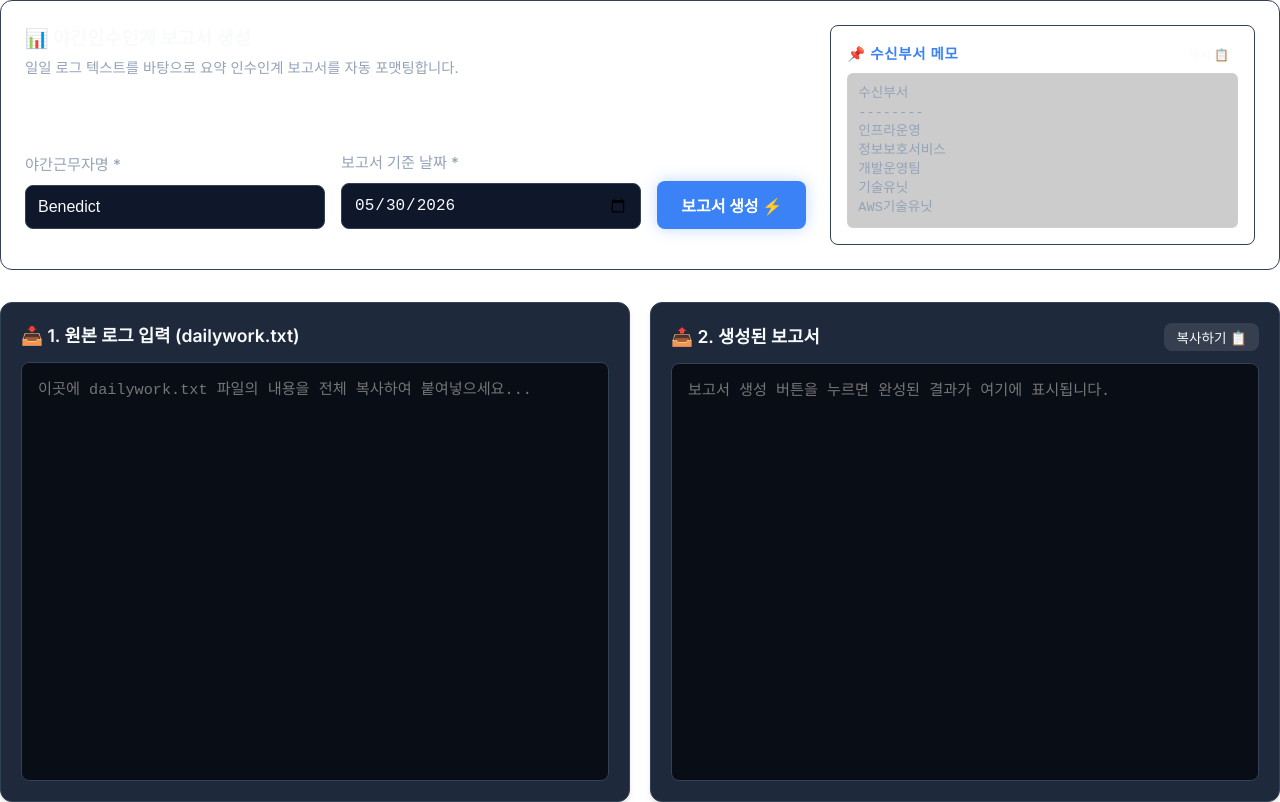
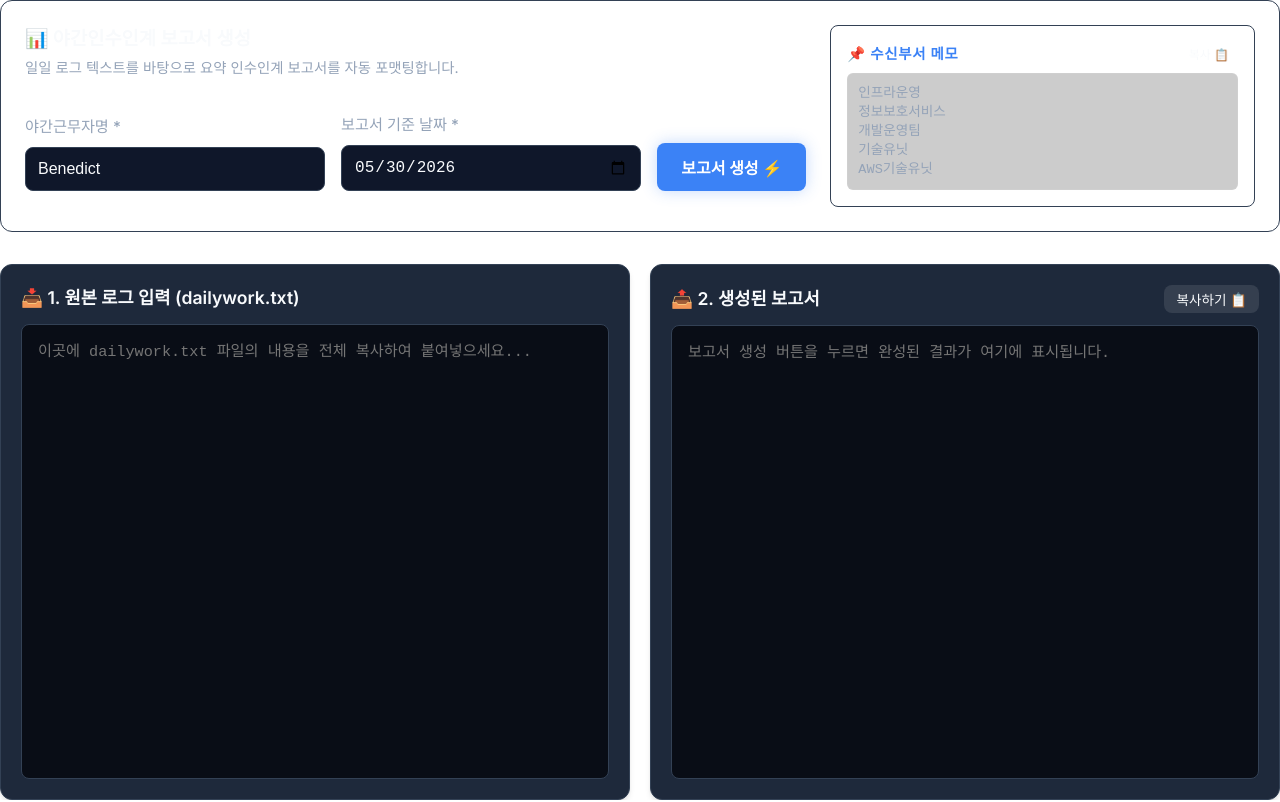
Before and after one commit to parkhj-gabia/gabia-serverless-web, a website: page APP.genreport/index.html in a window 1280 px wide. Drawn offline with Linux system fonts and the light colour scheme.

Commit message:
style: remove header from recipient department memo

```diff
--- a/APP.genreport/index.html
+++ b/APP.genreport/index.html
@@ -140,9 +140,7 @@
                     <span style="font-weight: 600; font-size: 0.9rem; color: var(--accent-color); letter-spacing: 0.05em;">📌 수신부서 메모</span>
                     <button class="btn" id="copyMemoBtn" style="padding: 2px 8px; font-size: 0.75rem; background: rgba(255,255,255,0.08); color: var(--text-primary); height: auto; min-width: auto; font-weight: 500; border-radius: 4px; border: 1px solid rgba(255,255,255,0.1);">복사 📋</button>
                 </div>
-                <pre id="memoText" style="margin: 0; font-family: 'Courier New', Courier, monospace; font-size: 0.85rem; line-height: 1.4; color: var(--text-secondary); background: rgba(0,0,0,0.2); padding: 10px; border-radius: 6px; border: 1px solid rgba(255,255,255,0.05); white-space: pre-wrap; word-break: break-all;">수신부서
---------
-인프라운영
+                <pre id="memoText" style="margin: 0; font-family: 'Courier New', Courier, monospace; font-size: 0.85rem; line-height: 1.4; color: var(--text-secondary); background: rgba(0,0,0,0.2); padding: 10px; border-radius: 6px; border: 1px solid rgba(255,255,255,0.05); white-space: pre-wrap; word-break: break-all;">인프라운영
 정보보호서비스
 개발운영팀
 기술유닛
```
